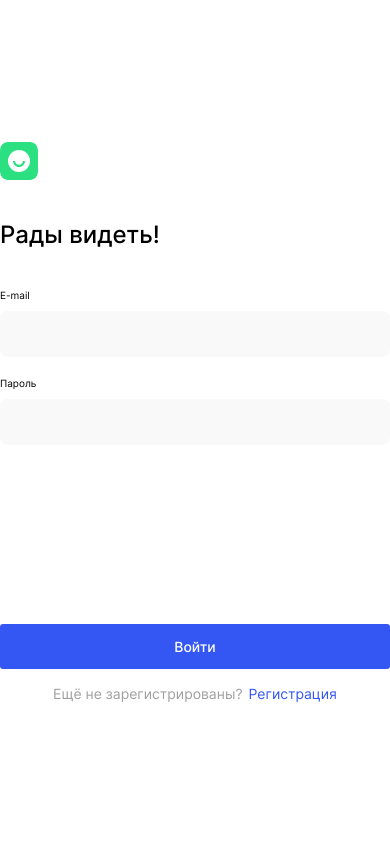
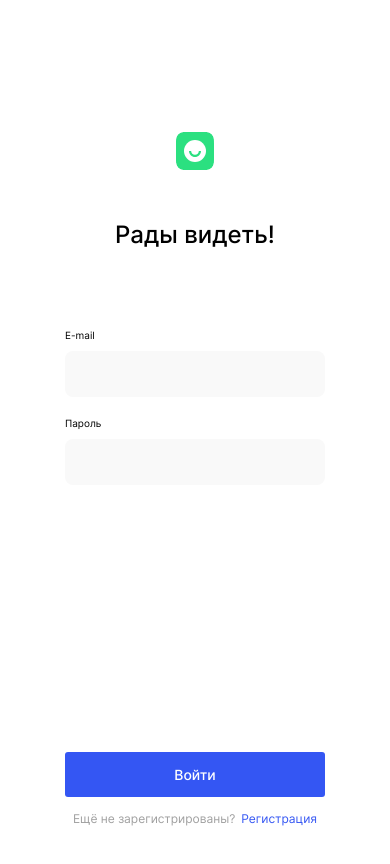
Before and after one commit to Ilya-Bikmetov/movies-explorer-frontend, a React (Create React App) app: page /signin in a window 390 px wide. Shown: the top 864 px of the page. Built offline with nearby package versions, Linux system fonts and the light colour scheme.

Commit message:
fix/adaptive

```diff
--- a/src/components/Login/Login.css
+++ b/src/components/Login/Login.css
@@ -1,10 +1,18 @@
 .profile-form {
+  height: 100%;
+  min-height: 100vh;
   width: 100%;
   max-width: 394px;
   display: flex;
   flex-direction: column;
   align-items: center;
   justify-content: center;
+  margin: 0 auto;
+}
+
+.profile-form_profile {
+  min-height: calc(100vh - 32px);
+  max-width: 410px;
 }
 
 .logo_login {
@@ -118,3 +126,37 @@
   align-self: flex-start;
   margin: 10px 0 0 0;
 }
+
+@media (min-width: 301px) and (max-width: 512px) {
+
+  .logo_login {
+    align-self: center;
+
+  }
+
+  .profile-form__title {
+    margin: 50px 0 60px;
+    align-self: center;
+
+  }
+
+  .profile-form__btn {
+    margin-top: 267px;
+  }
+
+  .profile-form__subtitle-container {
+    margin-top: 14px;
+
+  }
+
+  .profile-form__submit-subtitle {
+    font-size: 12px;
+    line-height: 15px;
+  }
+
+  .subtitle-link {
+    font-size: 12px;
+    line-height: 15px;
+  }
+
+}
--- a/src/components/Login/Login.js
+++ b/src/components/Login/Login.js
@@ -1,7 +1,6 @@
 import { Link } from "react-router-dom";
 function Login() {
   return (
-    <div className="container">
       <form className="profile-form">
         <Link to={"/"} className="logo logo_login" />
         <h1 className="profile-form__title">Рады видеть!</h1>
@@ -19,13 +18,12 @@ function Login() {
           type="password"
           required
         />
-        <button className="profile-form__btn" type="submit" aria-label="Войти">Войти</button>
-        <div className="profile-form__subtitle-container">
-          <p className="profile-form__submit-subtitle">Ещё не зарегистрированы?</p>
-          <Link to={"./signup"} className="subtitle-link">Регистрация</Link>
-        </div>
+          <button className="profile-form__btn" type="submit" aria-label="Войти">Войти</button>
+          <div className="profile-form__subtitle-container">
+            <p className="profile-form__submit-subtitle">Ещё не зарегистрированы?</p>
+            <Link to={"./signup"} className="subtitle-link">Регистрация</Link>
+          </div>
       </form>
-    </div>
   );
 }
 
--- a/src/components/MoviesCardList/MoviesCard/MoviesCard.css
+++ b/src/components/MoviesCardList/MoviesCard/MoviesCard.css
@@ -30,7 +30,7 @@
 }
 
 .movie__like {
-  width: 14px;
+  width: 15px;
   height: 12px;
   background-image: url(../../../images/like_active.svg);
   background-repeat: no-repeat;
@@ -39,6 +39,7 @@
   margin: 0;
   padding: 0;
   border: none;
+  background-color: transparent;
 }
 
 .movie__like:hover {
--- a/src/components/MoviesCardList/MoviesCardList.js
+++ b/src/components/MoviesCardList/MoviesCardList.js
@@ -6,9 +6,9 @@ function MoviesCardList() {
       <ul className="movies__list">
         <MoviesCard />
         <MoviesCard />
+        {/* <MoviesCard />
         <MoviesCard />
-        <MoviesCard />
-        <MoviesCard />
+        <MoviesCard /> */}
       </ul>
       <div className='movies__btn-container'>
         <button className='movies__btn' type='button' aria-label="Ещё">Ещё</button>
--- a/src/components/NavPanel/NavPanel.css
+++ b/src/components/NavPanel/NavPanel.css
@@ -72,3 +72,18 @@
   border-bottom: 2px solid black;
   padding-bottom: 2px;
 }
+
+@media (min-width: 301px) and (max-width: 512px) {
+  .nav-panel__close-btn {
+    margin: 18px 14px 0 0;
+  }
+
+  .nav-panel__links {
+
+    margin-top: 143px;
+  }
+
+  .icon-link_nav-panel {
+    padding-bottom: 55px;
+}
+}
--- a/src/components/NotFound/NotFound.css
+++ b/src/components/NotFound/NotFound.css
@@ -1,18 +1,10 @@
-.container {
-  display: flex;
-  width: 100%;
-  height: 100vh;
-  justify-content: center;
-}
-.container_profile {
-  height: calc(100vh - 56px);
-}
-
 .page-not-found {
   display: flex;
   flex-direction: column;
   justify-content: center;
   align-items: center;
+  height: 100%;
+  min-height: 100vh;
 }
 
 .page-not-found__title {
@@ -36,5 +28,34 @@
 }
 
 .subtitle-link_not-found {
-  margin-top: 184px;
+  position: absolute;
+  bottom: 60px;
 }
+
+@media (min-width: 301px) and (max-width: 512px) {
+  .page-not-found__title {
+    font-size: 80px;
+    line-height: 97px;
+  }
+
+  .page-not-found__subtitle {
+    font-size: 12px;
+    line-height: 15px;
+    margin: 10px 0 0 0;
+  }
+
+  .subtitle-link_not-found {
+    bottom: 31px;
+  }
+
+}
+
+@media (min-width: 513px) and (max-width: 911px) {
+  .container_profile {
+    height: calc(100vh - 56px);
+  }
+
+  .subtitle-link_not-found {
+
+  }
+}
--- a/src/components/NotFound/NotFound.js
+++ b/src/components/NotFound/NotFound.js
@@ -2,12 +2,11 @@ import { Link } from "react-router-dom";
 
 function NotFound() {
   return (
-    <div className="container">
-    <div className="page-not-found">
-      <h1 className="page-not-found__title">404</h1>
-      <p className="page-not-found__subtitle">Страница не найдена</p><Link className="subtitle-link subtitle-link_not-found" to={"/"}>Назад</Link>
-    </div>
-    </div>
+      <div className="page-not-found">
+        <h1 className="page-not-found__title">404</h1>
+        <p className="page-not-found__subtitle">Страница не найдена</p>
+        <Link className="subtitle-link subtitle-link_not-found" to={"/"}>Назад</Link>
+      </div>
   );
 }
 
--- a/src/components/Profile/Profile.css
+++ b/src/components/Profile/Profile.css
@@ -1,3 +1,8 @@
+.profile-form__links-container {
+  display: flex;
+  flex-direction: column;
+}
+
 .profile-form__profile-subtitle {
   font-family: 'Inter';
   font-style: normal;
@@ -70,10 +75,48 @@
   text-align: right;
 }
 
-@media (min-width: 400px) and (max-width: 911px) {
+
+@media (min-width: 301px) and (max-width: 512px) {
+  .profile-form {
+    max-width: 260px;
+    margin-top: 57px;
+  }
+
+  .profile-form_profile {
+    margin-top: 0;
+    justify-content: flex-start;
+  }
+
+  .profile-form__title_profile {
+    margin: 68px 0 80px;
+  }
+
+  .profile-line_border-bottom {
+    margin-bottom: 18px;
+    padding-bottom: 14px;
+  }
+
+  .profile-form__profile-subtitle {
+    font-size: 12px;
+    line-height: 15px;
+  }
+
+  .profile-form__profile-subtitle_btn {
+    margin-top: 375px;
+    margin-bottom: 15px;
+  }
+
+  .profile-form__profile-subtitle_link {
+    padding-bottom: 40px;
+  }
+}
+
+@media (min-width: 513px) and (max-width: 911px) {
+
   .profile-form_profile {
     margin: 0 auto 0;
     max-width: 410px;
+    min-height: calc(100vh - 65px);
   }
 
   .profile-form__title_profile {
--- a/src/components/Profile/Profile.js
+++ b/src/components/Profile/Profile.js
@@ -4,9 +4,8 @@ function Profile() {
   const name = 'Виталий';
   const email = 'pochta@yandex.ru'
   return (
-    <div className={`container ${location.pathname === "/profile" && 'container_profile'}`}>
       <form className="profile-form profile-form_profile">
-        <h1 className="profile-form__title profile-form__title_profile">Привет, Виталий</h1>
+        <h1 className="profile-form__title profile-form__title_profile">Привет, Виталий!</h1>
         <div className="profile-container">
           <div className="profile-line profile-line_border-bottom">
             <p className="profile-name profile-name_bottom-line">Имя</p>
@@ -28,6 +27,7 @@ function Profile() {
             />
           </div>
         </div>
+        <div className='profile-form__links-container'>
           <button
             className="profile-form__profile-subtitle profile-form__profile-subtitle_btn"
             type="submit"
@@ -36,8 +36,8 @@ function Profile() {
             Редактировать
           </button>
           <Link to={"/"} className="profile-form__profile-subtitle profile-form__profile-subtitle_link">Выйти из аккаунта</Link>
+        </div>
       </form>
-    </div>
   );
 }
 
--- a/src/components/Register/Register.css
+++ b/src/components/Register/Register.css
@@ -1,3 +1,11 @@
 .profile-form__btn_signup {
   margin-top: 69px;
 }
+
+@media (min-width: 301px) and (max-width: 512px) {
+  .profile-form__btn_signup {
+    margin-top: 157px;
+    font-size: 12px;
+    line-height: 15px;
+  }
+}
--- a/src/components/Register/Register.js
+++ b/src/components/Register/Register.js
@@ -1,7 +1,6 @@
 import { Link } from "react-router-dom";
 function Register() {
   return (
-    <div className="container">
       <form className="profile-form">
         <Link to={"/"} className="logo logo_login" />
         <h1 className="profile-form__title">Добро пожаловать!</h1>
@@ -26,13 +25,12 @@ function Register() {
           required
         />
         <p className="profile-form__error">Что-то пошло не так...</p>
-        <button className="profile-form__btn profile-form__btn_signup " type="submit" aria-label="Войти">Зарегистрироваться</button>
-        <div className="profile-form__subtitle-container">
-          <p className="profile-form__submit-subtitle">Уже зарегистрированы?</p>
-          <Link to={"./signin"} className="subtitle-link">Войти</Link>
-        </div>
+          <button className="profile-form__btn profile-form__btn_signup " type="submit" aria-label="Войти">Зарегистрироваться</button>
+          <div className="profile-form__subtitle-container">
+            <p className="profile-form__submit-subtitle">Уже зарегистрированы?</p>
+            <Link to={"./signin"} className="subtitle-link">Войти</Link>
+          </div>
       </form>
-    </div>
   );
 }
 
--- a/src/components/SearchForm/SearchForm.css
+++ b/src/components/SearchForm/SearchForm.css
@@ -47,6 +47,7 @@
   background-repeat: no-repeat;
   background-size: contain;
   background-position: center;
+  background-color: transparent;
   margin-right: 16px;
   margin-left: 46px;
   padding-right: 56px;
@@ -69,6 +70,7 @@
 .switcher {
   display: flex;
   width: 100%;
+  background-color: #2BE080;
   max-width: 36px;
   min-height: 20px;
   border-radius: 20px;
```
Lines whose indentation alone changed are shown as unchanged.
